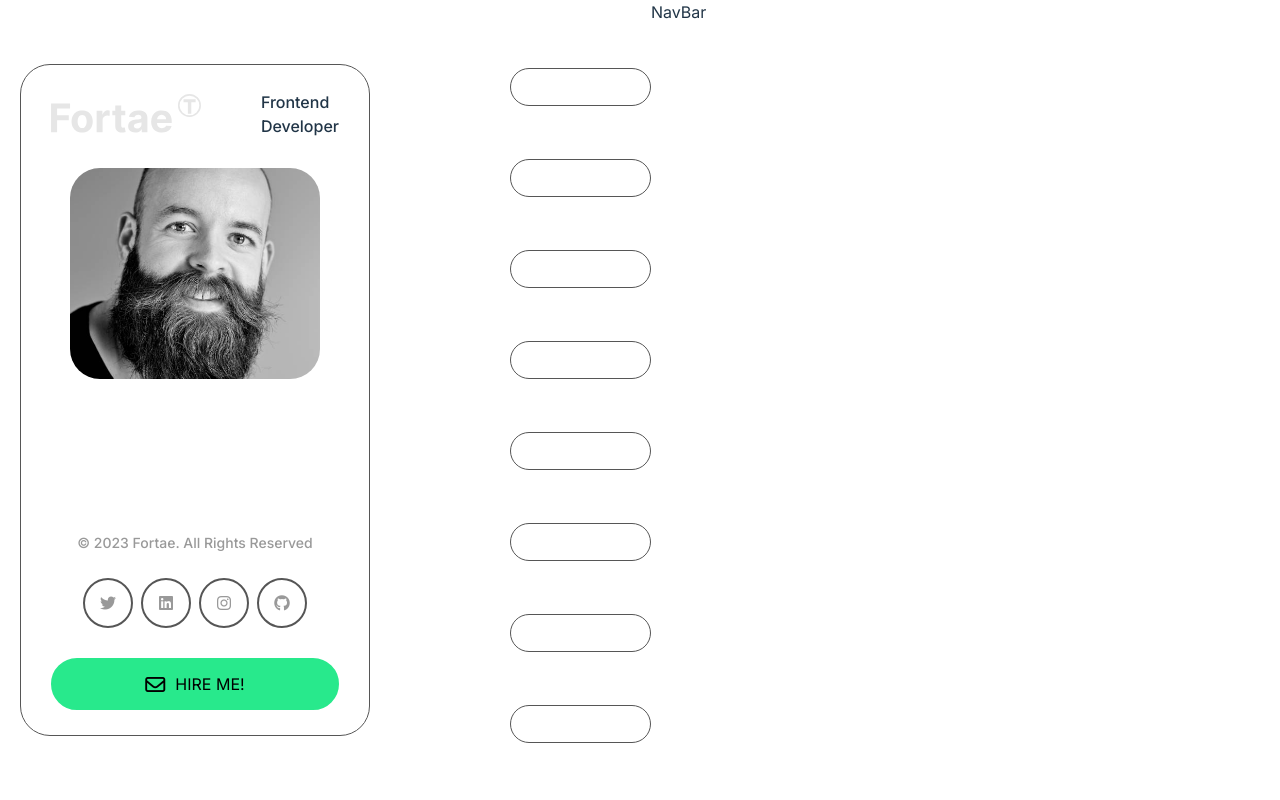
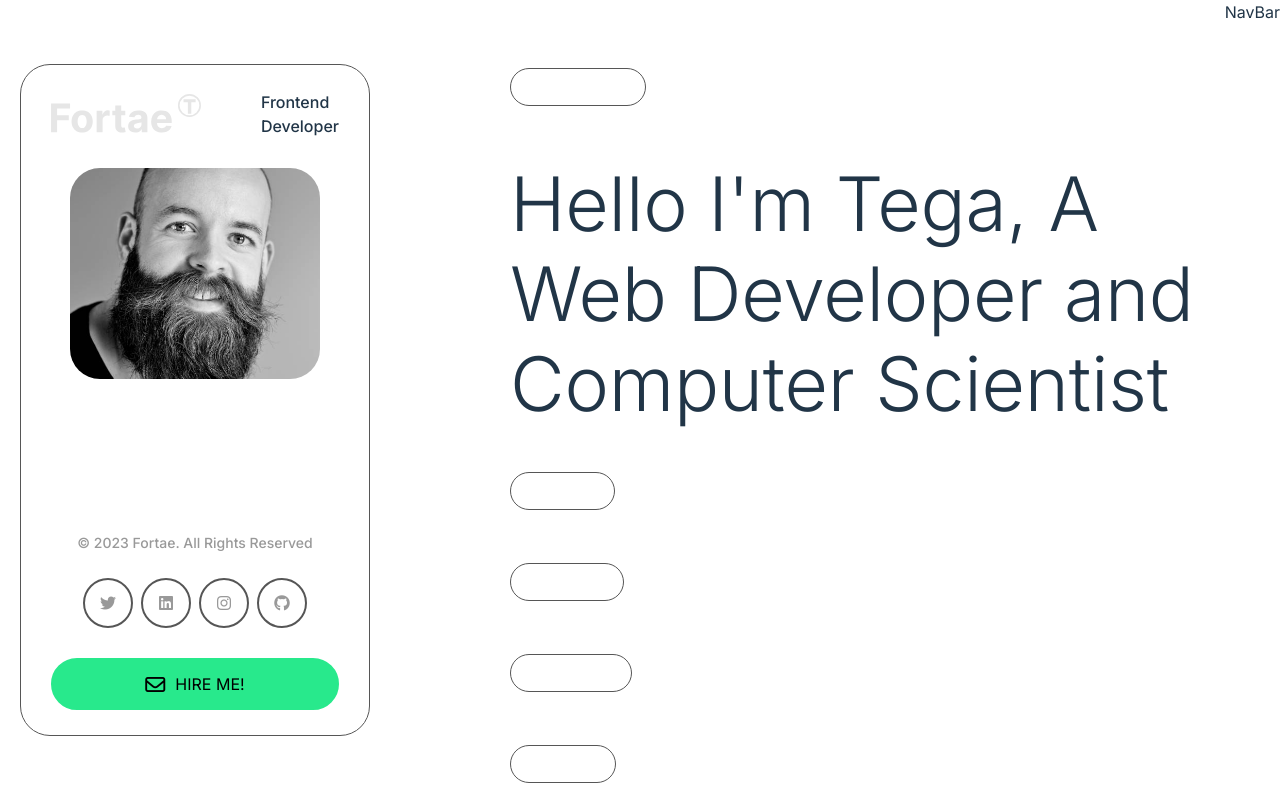
Before and after one commit to heytega/personal-portfolio, a React (Vite) app: page / in a window 1280 px wide. Shown: the top 800 px of the page. Built offline with nearby package versions, Linux system fonts and the light colour scheme.

Commit message:
began styling of home component

```diff
--- a/src/components/Home.jsx
+++ b/src/components/Home.jsx
@@ -6,6 +6,9 @@ const Home = () => {
   return (
     <section className={Style.homeContainer}>
       <PageTag tag='introduce' icon='fa-house-user' />
+      <h1 className={Style.mainHeading}>
+        Hello I'm <span>Tega</span>, A Web Developer and Computer Scientist
+      </h1>
     </section>
   );
 };
--- a/src/components/Home.module.css
+++ b/src/components/Home.module.css
@@ -0,0 +1,7 @@
+.mainHeading {
+  font-size: 75px;
+  letter-spacing: -0.2px;
+  line-height: 90px;
+  font-weight: 300;
+  margin-bottom: 43px;
+}
--- a/src/components/PageTag.module.css
+++ b/src/components/PageTag.module.css
@@ -1,5 +1,5 @@
 .pageTagContainer {
-  display: flex;
+  display: inline-flex;
   align-items: center;
   justify-content: center;
   color: #fff;
```
